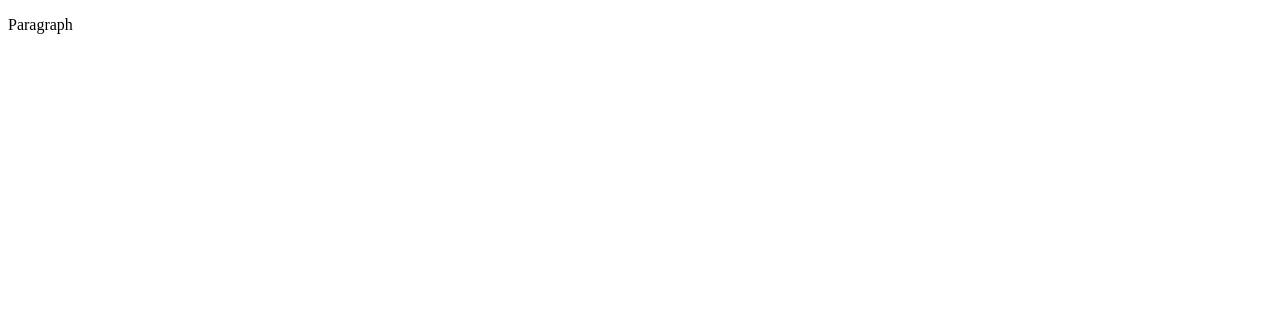
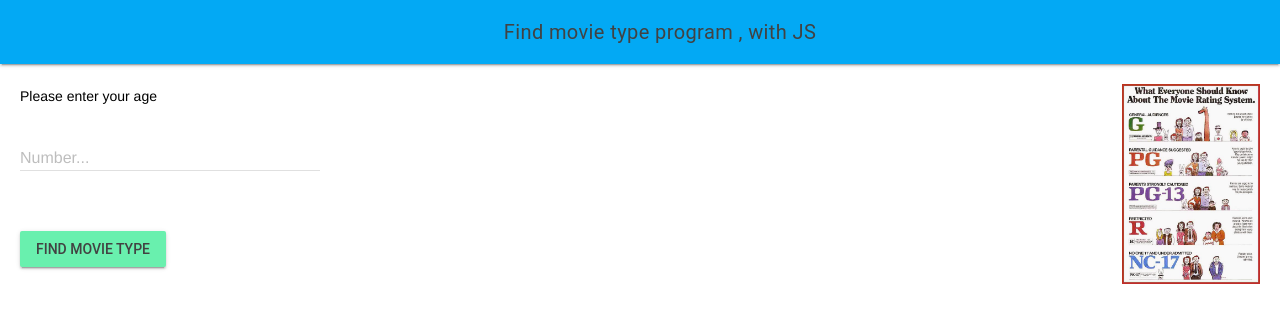
Before and after one commit to MTHS-ICD2O-1-2023/ICD2O-Unit-5-03-hai-tran-2, a plain HTML site: page index.html in a window 1280 px wide. Drawn offline with nearby package versions, Linux system fonts and the light colour scheme.

Commit message:
add first webpage

```diff
--- a/css/style.css
+++ b/css/style.css
@@ -1,4 +1,31 @@
-/* Created by: Mr. Coxall
-* Created on: Sep 2020
+/* Created by: Hai Tran
+* Created on: April 2024
 * This file contains the CSS for index.html
 */
+
+.mdl-layout__header-row {
+  align-items: center;
+  justify-content: center;
+}
+
+.mdl-layout__content {
+  padding-left: 15pt;
+  padding-right: 15pt;
+  padding-top: 15pt;
+}
+
+body {
+  background-color: #fff;
+}
+
+p {
+  color: rgb(0 0 0);
+  font-family: Helvetica, Arial, sans-serif;
+  font-size: 1.5rem;
+  padding-top: 5pt;
+}
+
+img {
+  float: right;
+  height: 200px;
+}
--- a/index.html
+++ b/index.html
@@ -1,9 +1,71 @@
 <!DOCTYPE html>
-<html>
+<html lang="en-ca">
   <head>
-    <title>Title</title>
+    <meta charset="utf-8" />
+    <meta name="description" content="Find movie type program , in JS" />
+    <meta name="keywords" content="mths, ICD2O" />
+    <meta name="author" content="Hai Tran" />
+    <meta name="viewport" content="width=device-width, initial-scale=1.0" />
+    <link rel="stylesheet" href="./css/style.css" />
+    <link
+      rel="stylesheet"
+      href="https://fonts.googleapis.com/icon?family=Material+Icons"
+    />
+    <link
+      rel="stylesheet"
+      href="https://code.getmdl.io/1.3.0/material.light_blue-green.min.css"
+    />
+    <link rel="apple-touch-icon" sizes="180x180" href="apple-touch-icon.png" />
+    <link rel="icon" type="image/png" sizes="32x32" href="favicon-32x32.png" />
+    <link rel="icon" type="image/png" sizes="16x16" href="favicon-16x16.png" />
+    <link rel="manifest" href="site.webmanifest" />
+    <title>Find movie type program , in JS</title>
   </head>
   <body>
-    <p>Paragraph</p>
+    <script defer src="https://code.getmdl.io/1.3.0/material.min.js"></script>
+    <script src="./js/script.js"></script>
+    <div class="mdl-layout mdl-js-layout mdl-layout--fixed-header">
+      <header class="mdl-layout__header">
+        <div class="mdl-layout__header-row">
+          <span class="mdl-layout-title">Find movie type program , with JS</span>
+        </div>
+      </header>
+      <main class="mdl-layout__content">
+        <div class="image">
+          <img src="images/movie_ratings.jpg" alt="movie rating image" />
+        </div>
+        <p>Please enter your age</p>
+        <form action="#">
+          <!-- Numeric Textfield -->
+          <form action="#">
+            <div class="mdl-textfield mdl-js-textfield">
+              <input
+                class="mdl-textfield__input"
+                type="text"
+                pattern="-?[0-9]*(\.[0-9]+)?"
+                id="user-age"
+              />
+              <label class="mdl-textfield__label" for="user-age"
+                >Number...</label
+              >
+              <span class="mdl-textfield__error">Input is not a number!</span>
+            </div>
+          </form>
+          <br />
+          <br />
+          <button
+            class="mdl-button mdl-js-button mdl-button--raised mdl-js-ripple-effect mdl-button--accent"
+            onclick="findMovietype()"
+          >
+            Find Movie Type
+          </button>
+        </form>
+        <br />
+        <br />
+        <div class="page-content-answer">
+          <div id="result"></div>
+        </div>
+      </main>
+    </div>
   </body>
 </html>
--- a/js/script.js
+++ b/js/script.js
@@ -1,5 +1,30 @@
 // Copyright (c) 2020 Mr. Coxall All rights reserved
 //
-// Created by: Mr. Coxall
-// Created on: Sep 2020
+// Created by: Hai Tran
+// Created on: April 2024
 // This file contains the JS functions for index.html
+
+"use strict"
+
+/**
+ * this function find movie type based on user age
+ */
+function findMovietype() {
+  // input
+  const userAge = parseFloat(document.getElementById("user-age").value)
+
+  // process
+  if (userAge >= 17) {
+    // output
+    document.getElementById("result").innerHTML = "You can see a R movie alone"
+  } else if (userAge >= 13) {
+    // output
+    document.getElementById("result").innerHTML = "You can see a PG-13 movie alone"
+  } else if (userAge >= 5) {
+    // output
+    document.getElementById("result").innerHTML = "You can see a G ot PG movie alone"
+  } else {
+    // output
+    document.getElementById("result").innerHTML = "You are too young for most movie"
+  }
+}
```
Also changed, not shown: android-chrome-192x192.png (added), android-chrome-512x512.png (added), apple-touch-icon.png (added), favicon-16x16.png (added), favicon-32x32.png (added), favicon.ico (added), images/movie_ratings.jpg (added), site.webmanifest (added).
